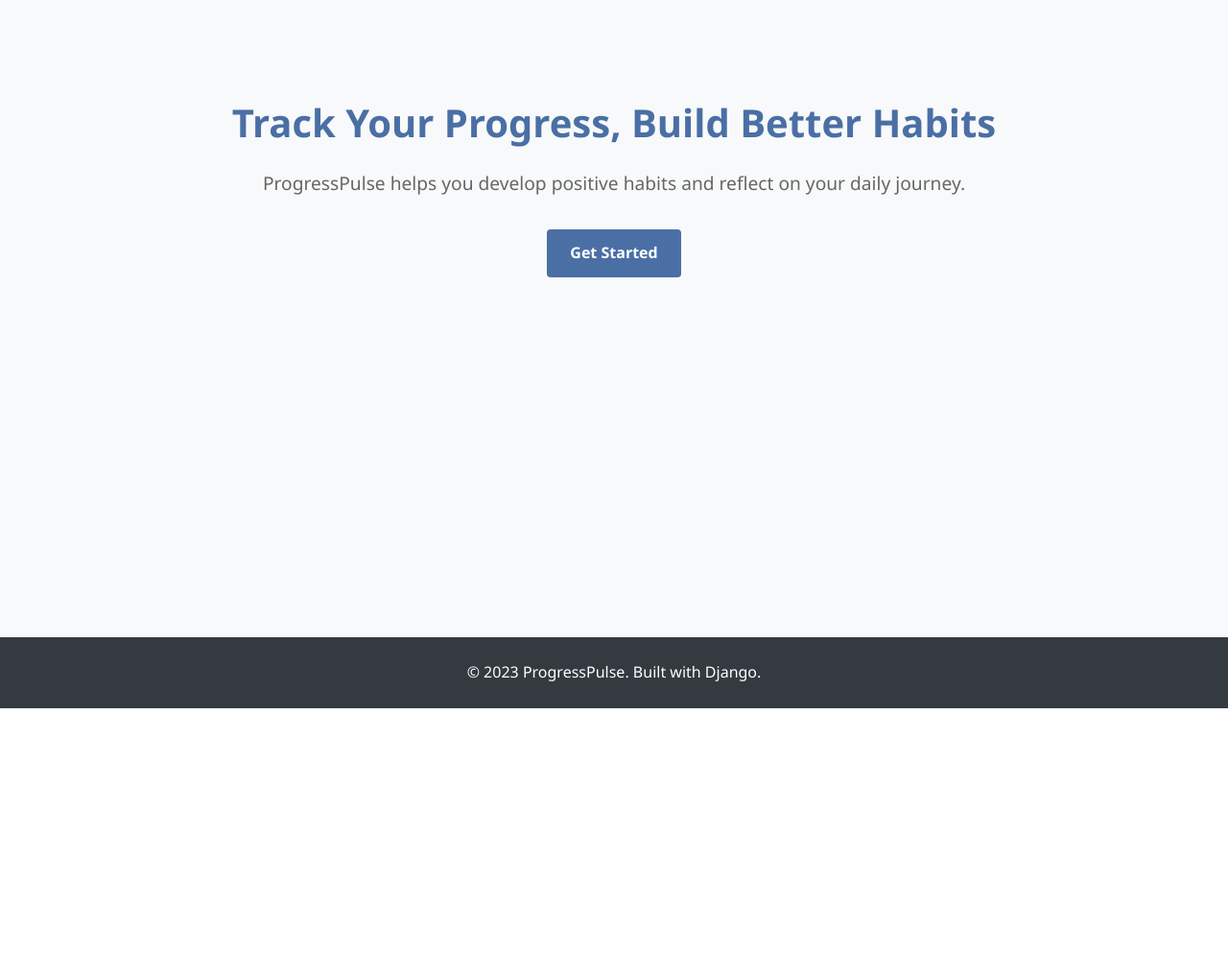
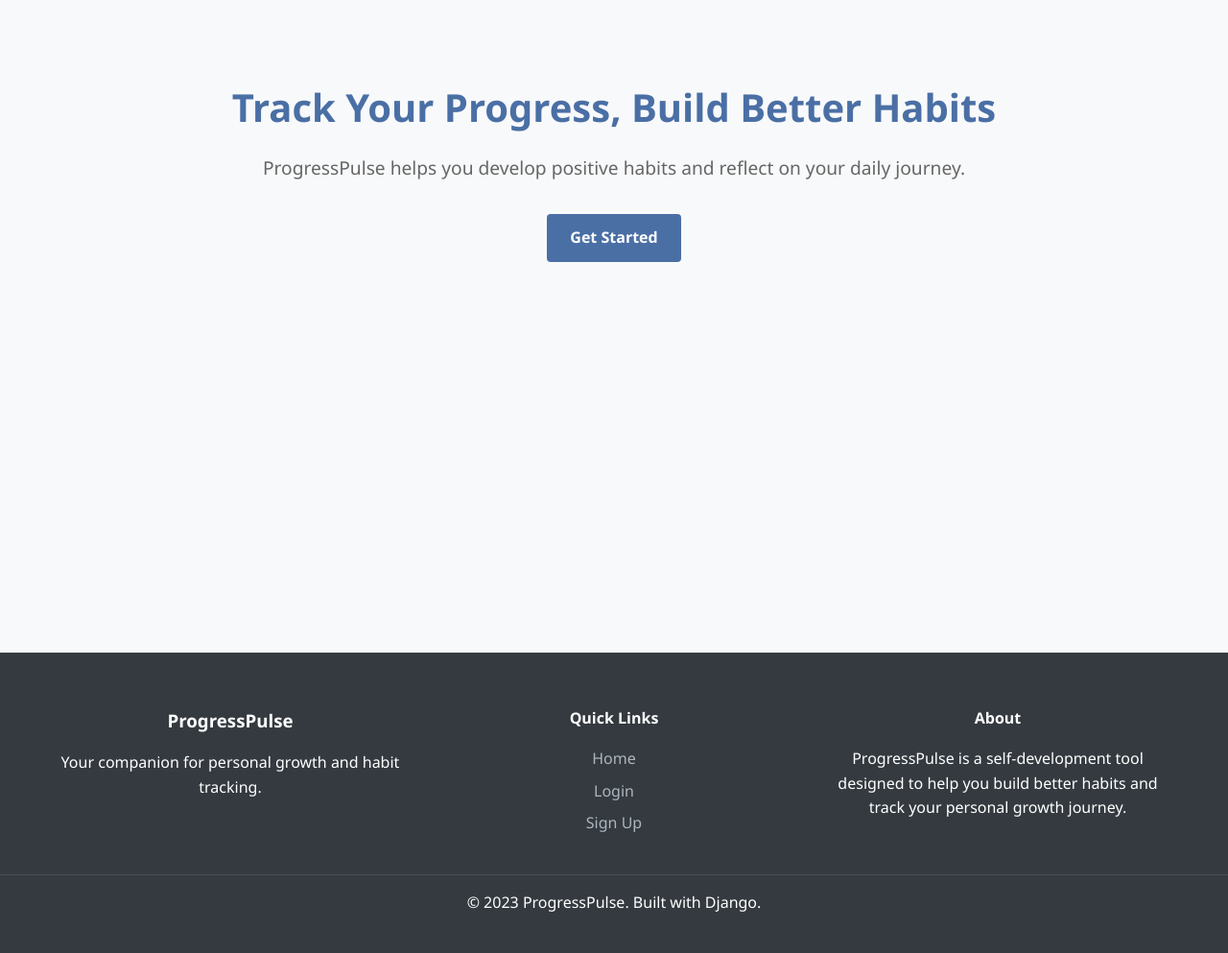
Before and after one commit to Fag21/ProgressPulse_django_Alx, a Django app: template progresspulse/templates/core/home.html in a window 1280 px wide. Shown: the part 70-1063 px from the top of the page at 96% size. Before the commit the page ends 808 px from the top, so only its background shows below. Run offline with Django 5.2, Linux system fonts and the light colour scheme; the template is opened without the code that fills it, so the values that code supplies are empty; parts of the project's set-up code (start-up, migrations or seed data) failed here and were passed over.

Commit message:
Improve footer with links and better styling

```diff
--- a/progresspulse/static/css/style.css
+++ b/progresspulse/static/css/style.css
@@ -587,3 +587,132 @@
     margin: 0;
     color: #666;
 }
+/* Daily quote */
+.daily-quote {
+    margin: 2rem 0;
+    padding: 1.5rem;
+    background-color: white;
+    border-radius: 8px;
+    box-shadow: 0 2px 4px rgba(0,0,0,0.1);
+    text-align: center;
+}
+
+.daily-quote blockquote {
+    margin: 0;
+    padding: 0;
+    border-left: none;
+    font-style: italic;
+    color: #4a6fa5;
+}
+
+.daily-quote blockquote p {
+    font-size: 1.2rem;
+    margin-bottom: 0.5rem;
+}
+
+.daily-quote blockquote footer {
+    font-style: normal;
+    color: #666;
+}
+/* Homepage hero */
+.hero {
+    text-align: center;
+    padding: 3rem 0;
+}
+
+.hero-content {
+    max-width: 800px;
+    margin: 0 auto 3rem;
+}
+
+.hero h1 {
+    font-size: 2.5rem;
+    margin-bottom: 1rem;
+    color: #4a6fa5;
+}
+
+.hero-subtitle {
+    font-size: 1.2rem;
+    margin-bottom: 2rem;
+    color: #666;
+    line-height: 1.6;
+}
+
+.btn-large {
+    padding: 1rem 2rem;
+    font-size: 1.1rem;
+}
+
+.hero-features {
+    display: grid;
+    grid-template-columns: repeat(auto-fit, minmax(250px, 1fr));
+    gap: 2rem;
+    margin-top: 3rem;
+}
+
+.feature {
+    background-color: white;
+    padding: 1.5rem;
+    border-radius: 8px;
+    box-shadow: 0 2px 4px rgba(0,0,0,0.1);
+}
+
+.feature-icon {
+    font-size: 2rem;
+    margin-bottom: 1rem;
+}
+
+.feature h3 {
+    margin-bottom: 0.5rem;
+    color: #4a6fa5;
+}
+
+.feature p {
+    color: #666;
+    margin: 0;
+}
+/* Footer */
+footer {
+    background-color: #343a40;
+    color: white;
+    margin-top: 3rem;
+}
+
+.footer-content {
+    max-width: 1200px;
+    margin: 0 auto;
+    display: grid;
+    grid-template-columns: repeat(auto-fit, minmax(250px, 1fr));
+    gap: 2rem;
+    padding: 2rem 1rem;
+}
+
+.footer-section h3,
+.footer-section h4 {
+    margin-bottom: 1rem;
+    color: #fff;
+}
+
+.footer-section ul {
+    list-style: none;
+    padding: 0;
+}
+
+.footer-section ul li {
+    margin-bottom: 0.5rem;
+}
+
+.footer-section a {
+    color: #adb5bd;
+    text-decoration: none;
+}
+
+.footer-section a:hover {
+    color: white;
+}
+
+.footer-bottom {
+    text-align: center;
+    padding: 1rem;
+    border-top: 1px solid #495057;
+}
--- a/progresspulse/templates/base.html
+++ b/progresspulse/templates/base.html
@@ -29,9 +29,35 @@
     </main>
 
     <footer>
+    <div class="footer-content">
+        <div class="footer-section">
+            <h3>ProgressPulse</h3>
+            <p>Your companion for personal growth and habit tracking.</p>
+        </div>
+        <div class="footer-section">
+            <h4>Quick Links</h4>
+            <ul>
+                <li><a href="{% url 'core:home' %}">Home</a></li>
+                {% if user.is_authenticated %}
+                    <li><a href="{% url 'core:dashboard' %}">Dashboard</a></li>
+                    <li><a href="{% url 'core:calendar' %}">Progress Calendar</a></li>
+                    <li><a href="{% url 'habits:habit_list' %}">My Habits</a></li>
+                    <li><a href="{% url 'journals:entry_list' %}">My Journal</a></li>
+                {% else %}
+                    <li><a href="{% url 'accounts:login' %}">Login</a></li>
+                    <li><a href="{% url 'accounts:signup' %}">Sign Up</a></li>
+                {% endif %}
+            </ul>
+        </div>
+        <div class="footer-section">
+            <h4>About</h4>
+            <p>ProgressPulse is a self-development tool designed to help you build better habits and track your personal growth journey.</p>
+        </div>
+    </div>
+    <div class="footer-bottom">
         <p>&copy; 2023 ProgressPulse. Built with Django.</p>
-    </footer>
-
+    </div>
+</footer>
     <script src="{% static 'js/script.js' %}"></script>
 </body>
 </html>
```
